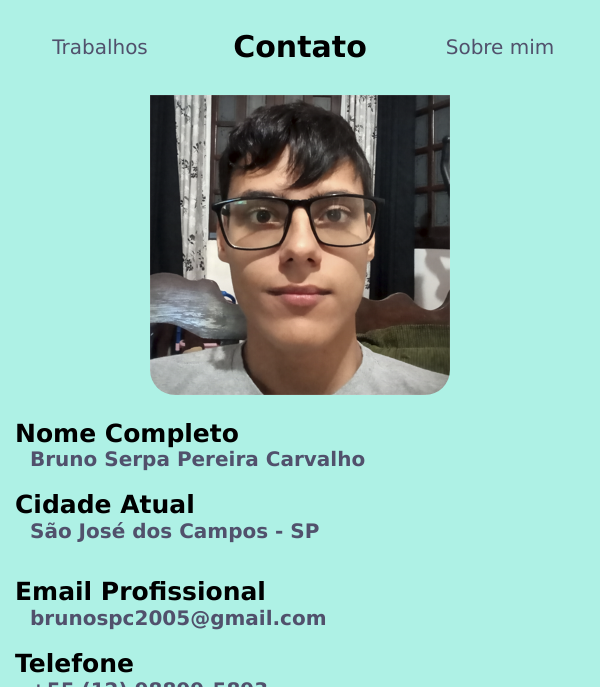
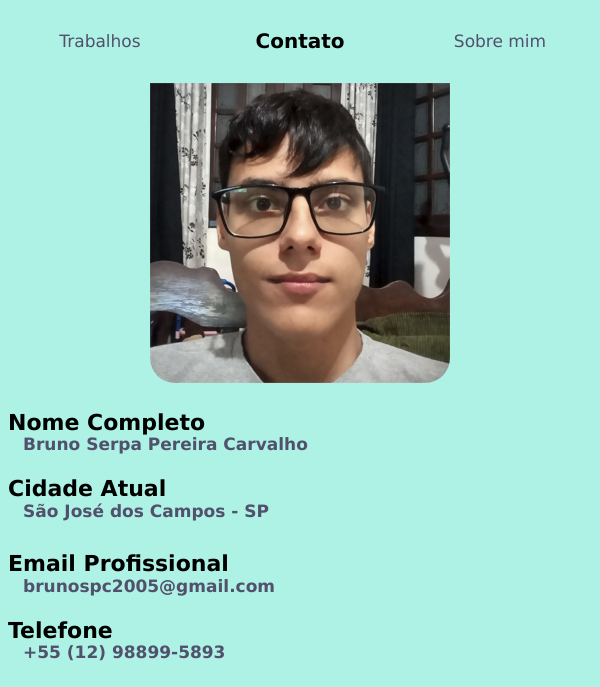
Before and after one commit to BrunoSerpa/Portifolio_DD, a Flask app: page /contatos in a window 600 px wide. Shown: the top 687 px of the page. Run offline with Flask 3, Linux system fonts and the light colour scheme.

Commit message:
Arrumando responsividade Tablets, Ipads na menor resolução

```diff
--- a/src/static/css/responsivo.css
+++ b/src/static/css/responsivo.css
@@ -52,28 +52,28 @@
     *,
     .textSkills,
     .linkNav:any-link{
-        font-size: 20px
+        font-size: 17px
     }
 
     .theme,
     .desc h1,
     .titleProject,
     .titleProject > a{
-        font-size: 25px
+        font-size: 22px
     }
 
     .linkNav,
     .linkNav:any-link:hover{
-        font-size: 30px
+        font-size: 20px
     }
 
     /* Padding */
     .contentTitle{
-        padding: 0 15px 15px 15px
+        padding: 0 8px 8px 8px
     }
 
     .theme{
-        padding-top: 20px
+        padding-top: 22px
     }
 
     .descrition{
@@ -81,11 +81,11 @@
     }
 
     .desc h1{
-        padding-left: 10px
+        padding-left: 15px
     }
 
     .desc h2{
-        padding-left: 25px
+        padding-left: 30px
     }
 
     /* Logo */
```
